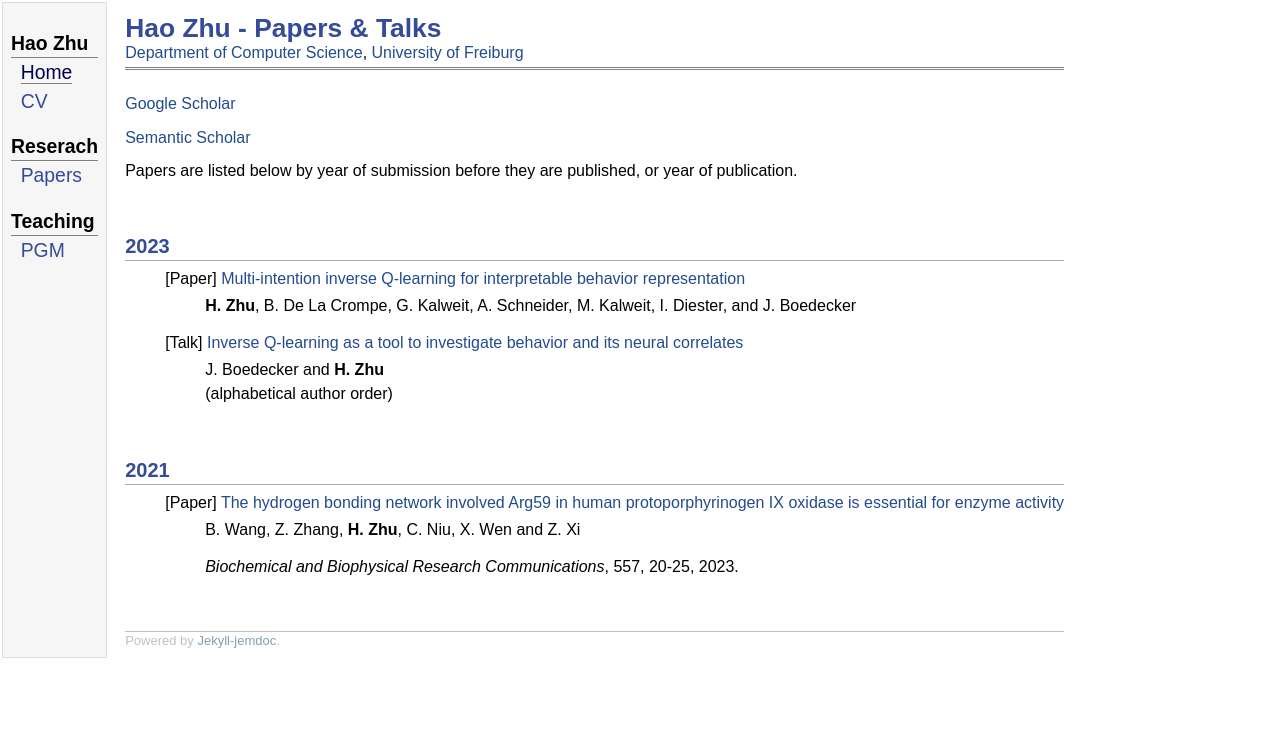
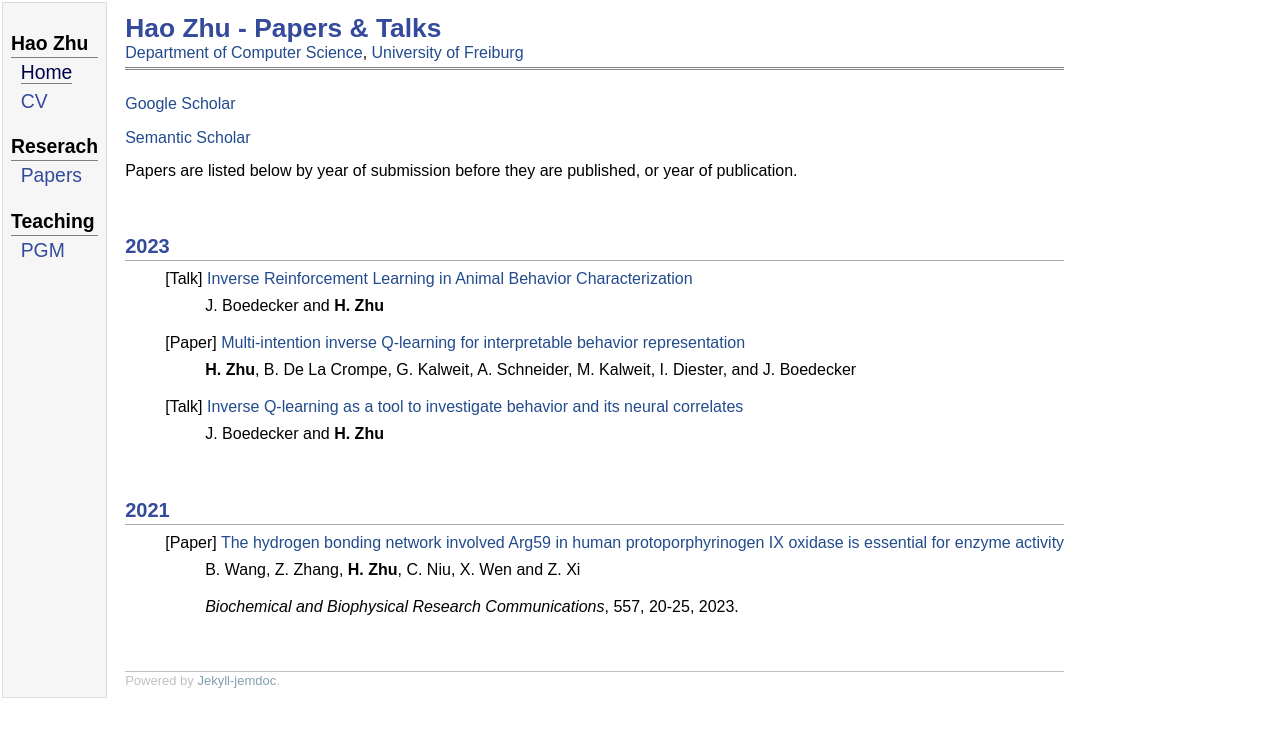
Before and after one commit to haozhu10015/haozhu10015.github.io, a Jekyll site: the page built from papers.md, in a window 1280 px wide. Shown: the top 737 px of the page. Built offline with Jekyll 4.4.1, drawn with Linux system fonts in a browser that asks for light colours; some web fonts are replaced.

Commit message:
update papers

```diff
--- a/papers.md
+++ b/papers.md
@@ -12,13 +12,18 @@ Papers are listed below by year of submission before they are published, or year
 ## 2023
 
 <ul>
+[Talk] <a href="papers/bcf2024miirl.html">Inverse Reinforcement Learning in Animal Behavior Characterization</a>
+<ul>J. Boedecker and <b>H. Zhu</b></ul>
+</ul>
+
+<ul>
 [Paper] <a href="papers/miiql.html">Multi-intention inverse Q-learning for interpretable behavior representation</a>
 <ul><b>H. Zhu</b>, B. De La Crompe, G. Kalweit, A. Schneider, M. Kalweit, I. Diester, and J. Boedecker</ul>
 </ul>
 
 <ul>
 [Talk] <a href="papers/for5159_2023.html">Inverse Q-learning as a tool to investigate behavior and its neural correlates</a>
-<ul>J. Boedecker and <b>H. Zhu</b><br/>(alphabetical author order)</ul>
+<ul>J. Boedecker and <b>H. Zhu</b></ul>
 </ul>
 
 ## 2021
```
Also changed, not shown: papers/bcf2024miirl.md (added, +12 -0 lines), 1 other file.
